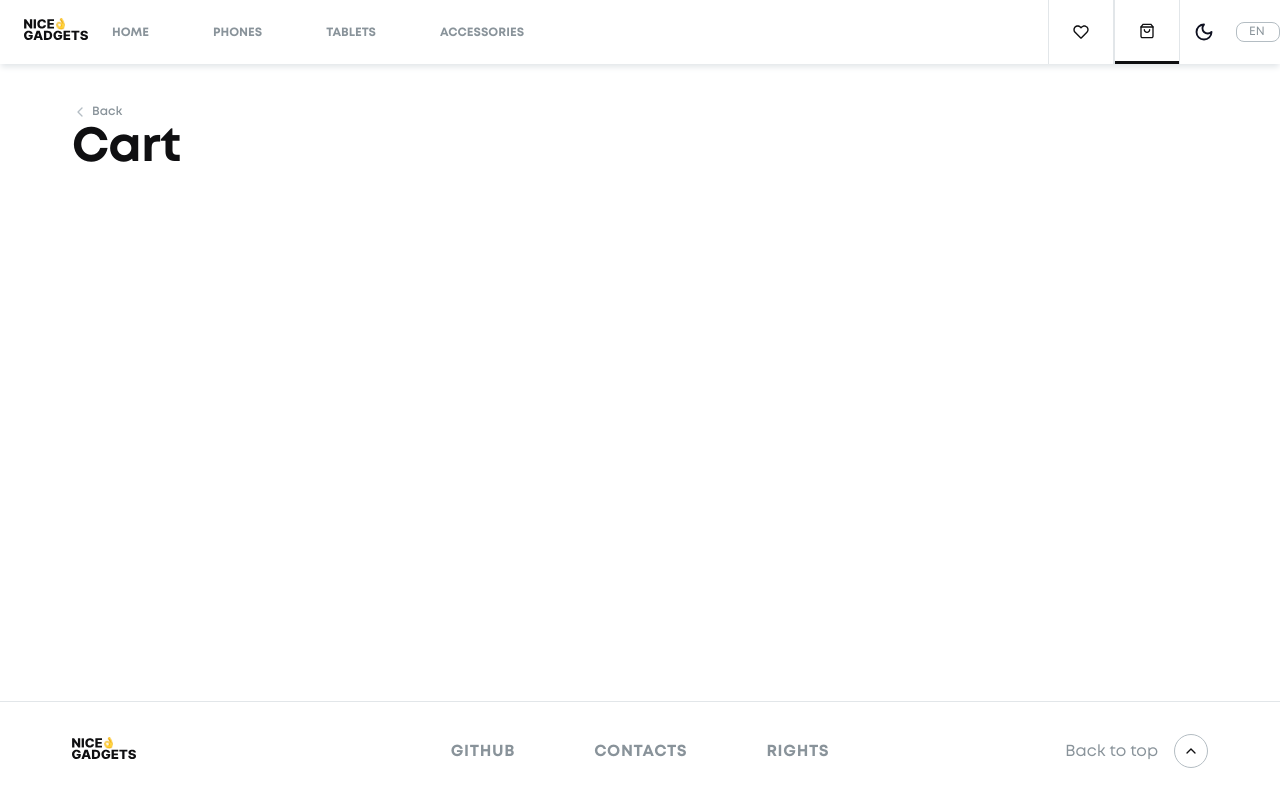
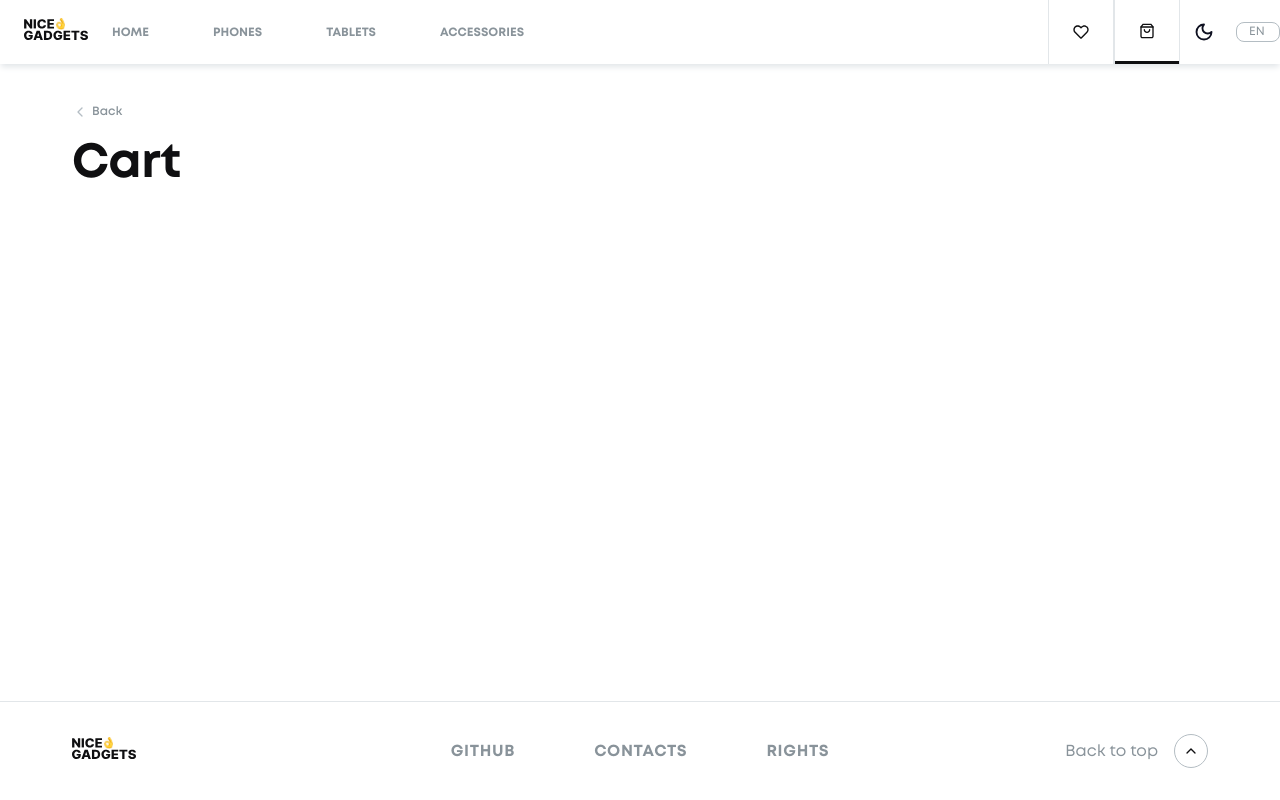
Before and after one commit to fs-apr25-group0/group-project-catalog, a React (Vite) app: page /#/cart in a window 1280 px wide. Built offline with nearby package versions, Linux system fonts and the light colour scheme.

Commit message:
fix cart

```diff
--- a/src/Components/CartItemCard/CartItemCard.scss
+++ b/src/Components/CartItemCard/CartItemCard.scss
@@ -122,7 +122,7 @@
 
 .cart-item-card--search {
   min-height: 56px;
-  // width: 400px; //ширина випадашки
+  width: 450px; //ширина випадашки
   padding: 6px 8px;
   // box-shadow: none;
   border-radius: 6px;
--- a/src/Pages/CartPage/CartPage.scss
+++ b/src/Pages/CartPage/CartPage.scss
@@ -8,11 +8,23 @@
   gap: 32px;
   align-items: start;
   width: 100%;
-  padding-top: 40px;
+  padding-top: 24px;
+
+  @media (min-width: 640px) {
+    padding-top: 40px;
+  }
 
   &__text {
     grid-column: 1 / -1;
     align-self: flex-start;
+  }
+
+  &__title {
+    margin-top: 24px;
+
+    @media (min-width: 640px) {
+      margin-top: 16px;
+    }
   }
 
   &__down-part {
@@ -42,21 +54,21 @@
     border-radius: 16px;
     width: 100%;
     grid-column: 2 / 3;
+    gap: 16px;
 
     & > * {
       width: 100%;
     }
 
+    @media (min-with: 1200px) {
+      gap: 24px;
+    }
+
     @media (max-width: 1199px) {
-      margin-top: 32px;
       max-width: 100%;
       grid-column: 1 / -1;
     }
   }
-}
-
-.border {
-  margin-block: 8px;
 }
 
 .check-button {
--- a/src/Pages/CartPage/CartPage.tsx
+++ b/src/Pages/CartPage/CartPage.tsx
@@ -62,11 +62,13 @@ export const CartPage = () => {
 
         {isVisibleCheckout && (
           <div className="cart__checkout">
-            <h2>${totalPrice}</h2>
-            <span>
-              {translate('Total for')} {productInCartLength}{' '}
-              {translate(`${stringItem}`)}
-            </span>
+            <div>
+              <h2>${totalPrice}</h2>
+              <span>
+                {translate('Total for')} {productInCartLength}{' '}
+                {translate(`${stringItem}`)}
+              </span>
+            </div>
             <hr className="border" />
             <button className={`check-button check-button--${theme}`}>
               {translate('Checkout')}
```
